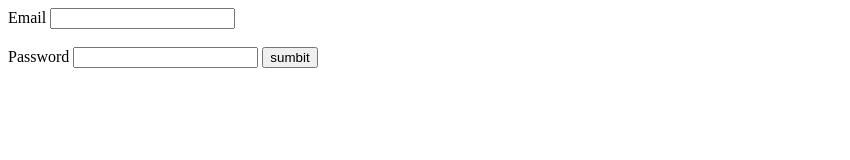
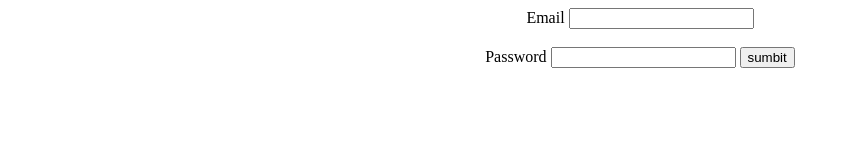
Before and after one commit to shreyas9686/valid, a plain HTML site: page index.html in a window 1280 px wide. Shown: the whole page, without its empty margins (0-850 px from the left). Drawn offline with Linux system fonts and the light colour scheme.

Commit message:
Update index.html

```diff
--- a/index.html
+++ b/index.html
@@ -13,7 +13,7 @@
         }
     </style>
 </head>
-<body>
+<center><body>
    <form id="myForm">
     <label for="email">Email</label>
     <input type="emial" id="email" name="email" required>
@@ -27,5 +27,5 @@
    </form>
 <script src="valid.js"></script>
 
-</body>
+</body></center>
 </html>
```
